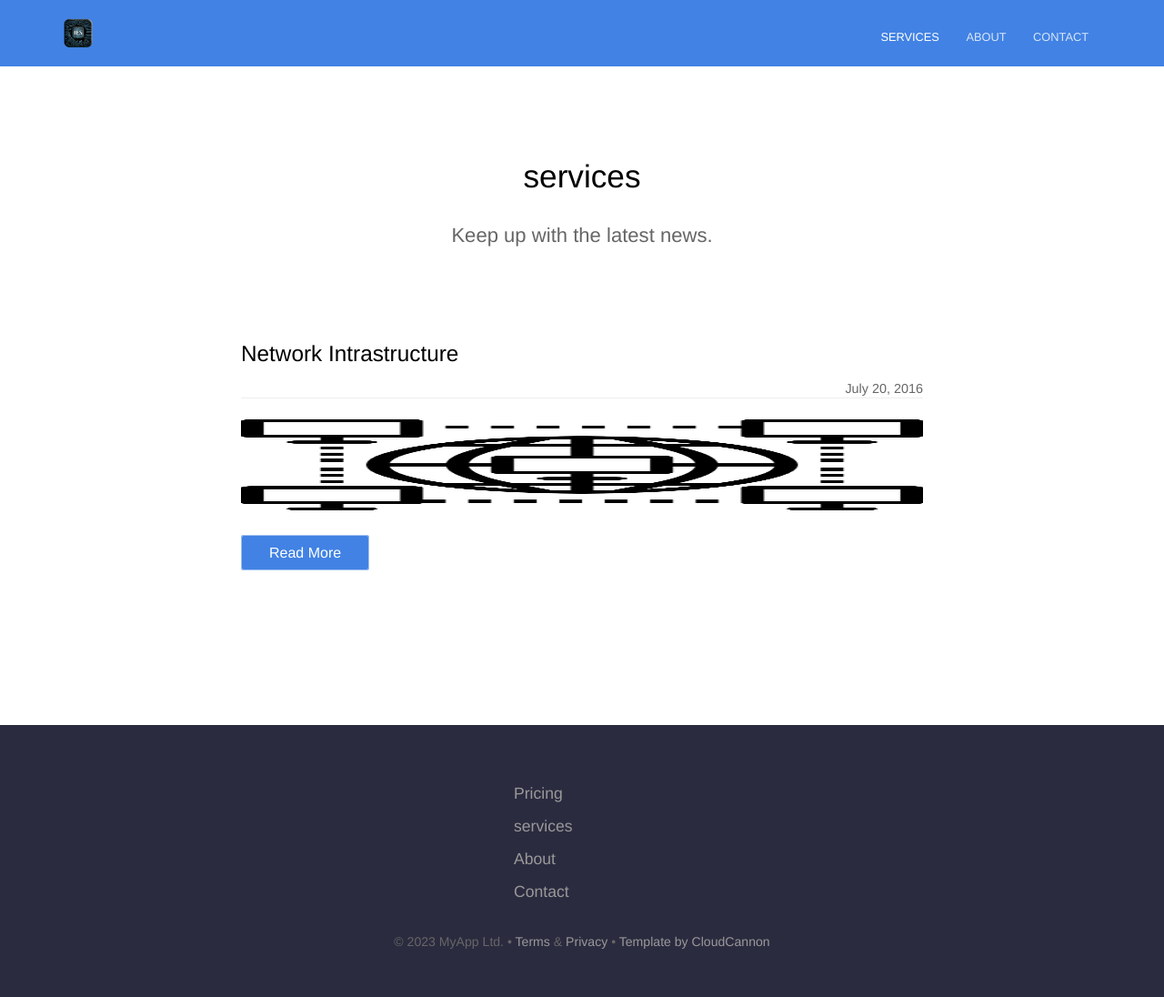
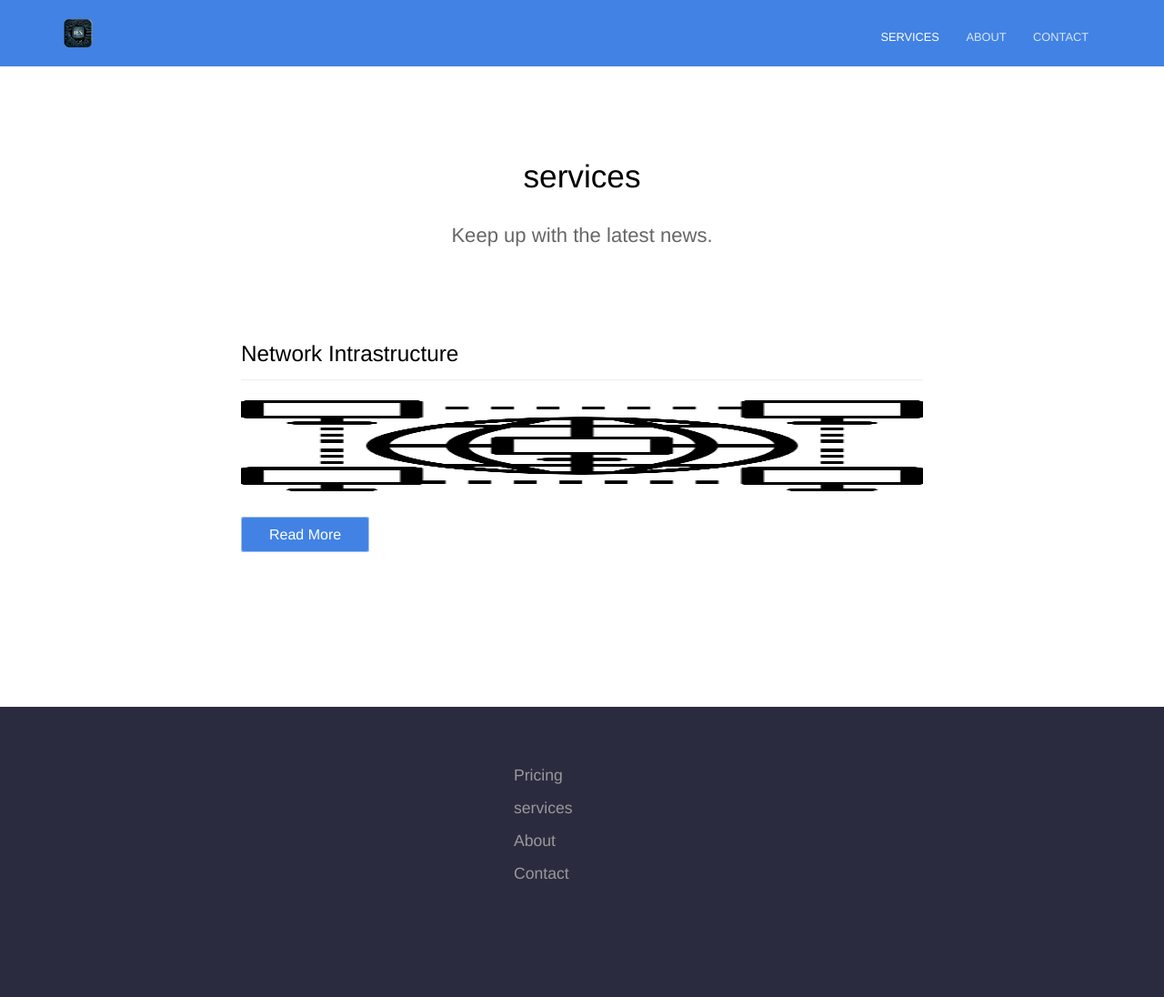
Before and after one commit to koelzerdev/koelzerdev.github.io, a Jekyll site: the page built from services/index.html, in a window 1280 px wide. Shown: the whole page at 91% size. Built offline with Jekyll 4.4.1, drawn with Linux system fonts in a browser that asks for light colours; the list of posts is cut into pages by our own code; after the commit the page ends 1056 px from its top, so only the background shows below that.

Commit message:
timestamp removal

```diff
--- a/_includes/post-title.html
+++ b/_includes/post-title.html
@@ -4,5 +4,5 @@
 			<a href="{{ site.baseurl }}/category/{{ category | slugify }}/">{{ category | capitalize }}</a>
 		</span>
 	{% endfor %}
-	<span class="post-date">{{ include.post.date | date: "%B %d, %Y" }}</span>
+	<!-- <span class="post-date">{{ include.post.date | date: "%B %d, %Y" }}</span> -->
 </p>
--- a/_layouts/default.html
+++ b/_layouts/default.html
@@ -44,7 +44,7 @@
 					</ul>
 					{% endfor %}
 				</div>
-				<p class="copyright">&copy; {{ site.time | date: '%Y' }} MyApp Ltd. • <a href="#">Terms</a> &amp; <a href="#">Privacy</a> • <a href="https://cloudcannon.com/">Template by CloudCannon</a></p>
+				<!-- <p class="copyright">&copy; {{ site.time | date: '%Y' }} MyApp Ltd. • <a href="#">Terms</a> &amp; <a href="#">Privacy</a> • <a href="https://cloudcannon.com/">Template by CloudCannon</a></p> -->
 			</div>
 		</footer>
 		<script>
--- a/_sass/services.scss
+++ b/_sass/services.scss
@@ -74,7 +74,7 @@
 		}
 
 		.post-date {
-			float: right;
+			visibility: hidden;
 		}
 
 		&:after {
```
